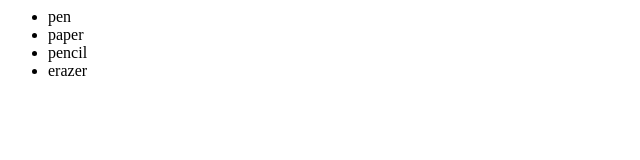
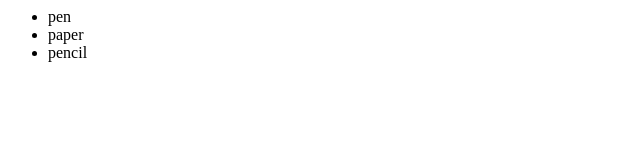
Before and after one commit to Andreas665/newGitTest, a plain HTML site: page index.html in a window 1280 px wide. Shown: the full height of the page, 0-640 px from the left. Drawn offline with Linux system fonts and the light colour scheme.

Commit message:
Update index.html

```diff
--- a/index.html
+++ b/index.html
@@ -5,7 +5,6 @@
         <li>pen</li>
         <li>paper</li>
         <li>pencil</li>
-        <li>erazer</li>
       </ul>
     </div>
   </body>
```
